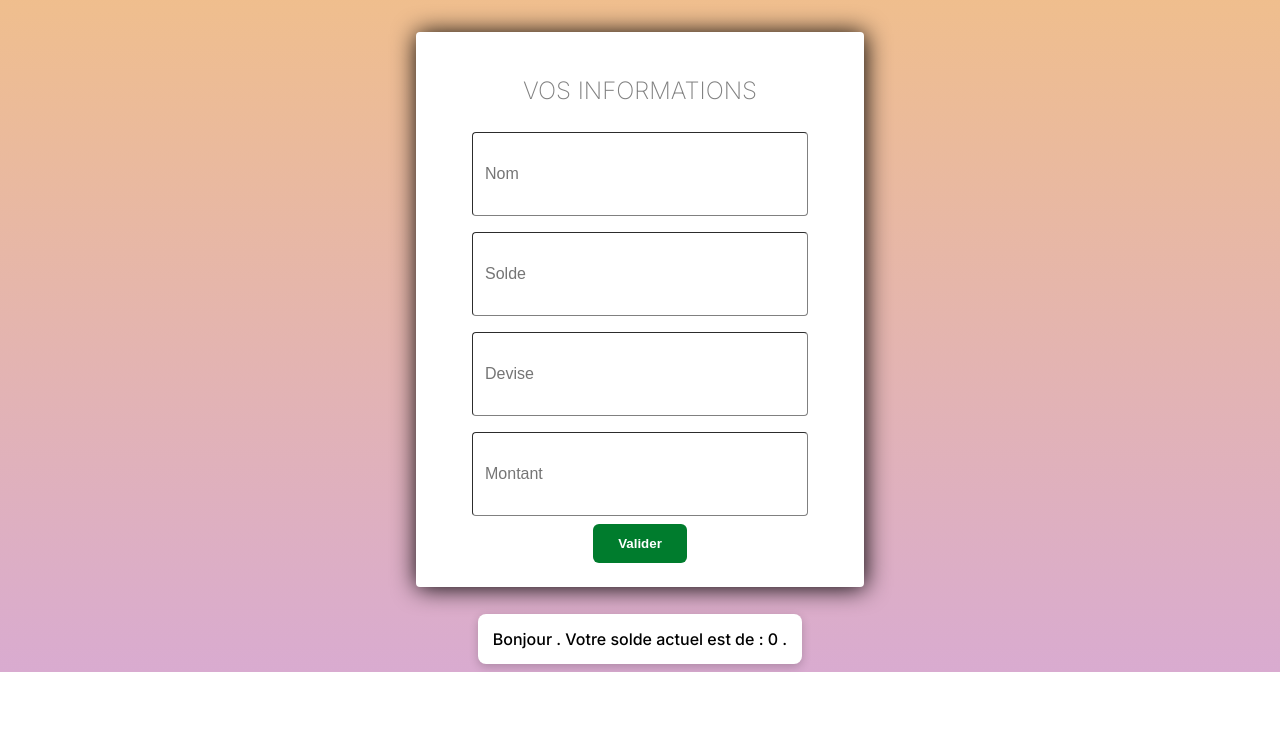
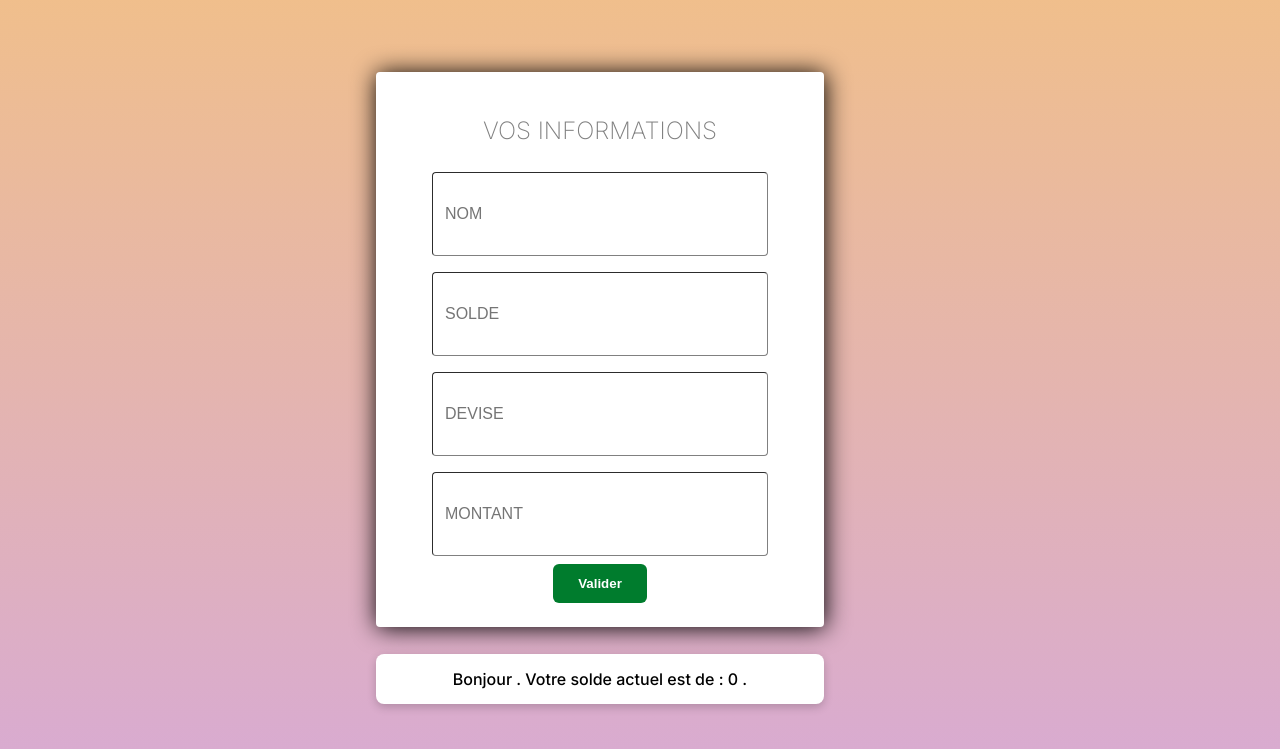
Before and after one commit to Minibrute90/minibank, a plain HTML site: page projet chatgpt exo/index.html in a window 1280 px wide. Both pictures are taken after a click on the button "Valider". Shown: the part 167-916 px from the top of the page. Before the commit the page ends 839 px from the top, so only its background shows below. Drawn offline with Linux system fonts and the light colour scheme.

Commit message:
la force de la force du mougin

```diff
--- a/projet chatgpt exo/index.html
+++ b/projet chatgpt exo/index.html
@@ -17,6 +17,7 @@
 
     </header>
     <main>
+        <div class="column">
             <form id="formulaire">
                 <h2>VOS INFORMATIONS</h2>
                 <input type="text" id="name" name="name" placeholder="Nom" required>
@@ -33,14 +34,17 @@
                 valeurFormulaire.addEventListener('click',()=>{
 
                     const zoneResultat = document.getElementById("resultat");
+                    const zoneHistorique = document.getElementById("historique");
 
                     let name = document.getElementById('name');
                     let solde = document.getElementById('solde');
                     let devise = document.getElementById('devise');
                     let valeur = document.getElementById('valeur');
 
-                if ( valeur.value == 0){ let message = " Bonjour " + name.value + ". Votre solde actuel est de : " + Number(solde.value) + " " + devise.value + ".";
-                    zoneResultat.textContent = message; };
+                    if ( valeur.value == 0){
+                        let message = " Bonjour " + name.value + ". Votre solde actuel est de : " + Number(solde.value) + " " + devise.value + ".";
+                        zoneResultat.textContent = message;
+                         };
                     if ( valeur.value !=0){
                         let soldeTemp = Number(solde.value) + Number(valeur.value);
                         if (soldeTemp >= 0){
@@ -53,19 +57,35 @@
                             zoneResultat.textContent = message;
                         }
                     }
+
+
                 });
+
+                let montant = Number(valeur.value);
+                let soldeApres = Number(solde.value + montant);
+
+                function ajouterOperation(){
+                    if (soldeApres > Number(solde.value)){
+                        let messageHistorique = "+" + Number(valeur.value) + devise.value + " • Dépôt — Nouveau solde : " + Number(solde.value) + devise.value + ".";
+                        zoneHistorique.textContent = messageHistorique;
+                        }
+                    else{
+                        let messageHistorique = Number(valeur.value) + devise.value + " • Retrait — Nouveau solde : " + Number(solde.value) + devise.value + ".";
+                        zoneHistorique.textContent = messageHistorique;
+                        }
+
+                    }
+
+                ajouterOperation();
 
                 </script>
 
-
-
-
-
-
             <div id="resultat" class="hidden">
             </div>
-
+        </div>
+        <div class="column">
                 <div id="historique">
+                </div>
         </div>
     </main>
     <footer>
--- a/projet chatgpt exo/styles.css
+++ b/projet chatgpt exo/styles.css
@@ -16,8 +16,8 @@ html{
 
 main{
     display: flex;
-    flex-direction: column;
-    align-items: center;
+    flex-direction: row;
+    justify-content: center;
 }
 
 h1{
@@ -40,6 +40,12 @@ h2{
     background: transparent !important;
 }
 
+.column{
+    display: flex;
+    flex-direction: column;
+    margin: 40px;
+}
+
 form{
     margin-bottom: 12px;
     display: flex;
@@ -53,10 +59,8 @@ form{
 }
 
 
-
-
-
 input{
+    text-transform:uppercase ;
     margin:8px;
     width: 80%;
     border-color:grey;
@@ -87,6 +91,7 @@ input{
 }
 
 #resultat {
+    text-align: center;
     margin-top: 15px;
     padding: 15px;
     background: white;
```
Lines whose indentation alone changed are shown as unchanged.
